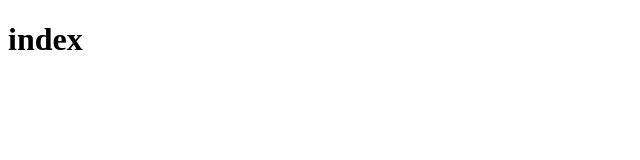
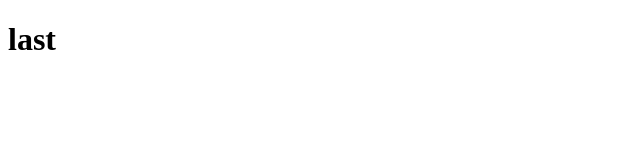
Before and after one commit to zhangbbbbbbb/project_2, a plain HTML site: page index.html in a window 1280 px wide. Shown: the full height of the page, 0-640 px from the left. Drawn offline with Linux system fonts and the light colour scheme.

Commit message:
修改index

```diff
--- a/index.html
+++ b/index.html
@@ -7,6 +7,6 @@
     <title>Document</title>
 </head>
 <body>
-    <h1>index</h1>
+    <h1>last</h1>
 </body>
 </html>
```
